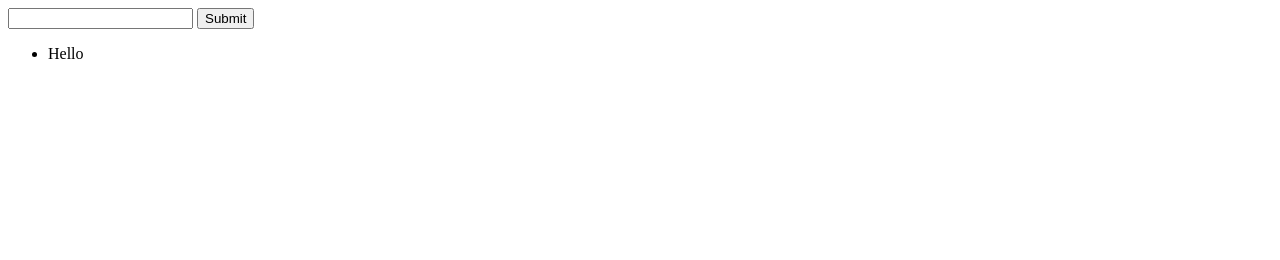
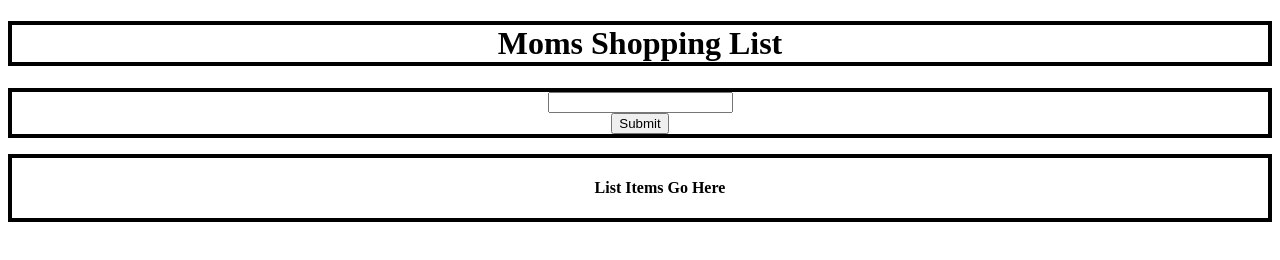
Before and after one commit to NicholasBielecki/vSchoolLevelOne, a website: page moms-shopping-list-start/index2.html in a window 1280 px wide. Drawn offline with Linux system fonts and the light colour scheme.

Commit message:
03082022 commit

```diff
--- a/bieleckiCssFlags/style.css
+++ b/bieleckiCssFlags/style.css
@@ -7,6 +7,7 @@
     display: grid; height: 200px; width: 300px;
     grid-template-columns: 1fr, 1fr, 1fr;
     margin: 10px;
+    border: 2px solid black;
 
 }
 .france1{
--- a/moms-shopping-list-start/index2.html
+++ b/moms-shopping-list-start/index2.html
@@ -14,12 +14,14 @@
         <link rel="stylesheet" href="style2.css">
     </head>
     <body>
-        <form name="form1">
+        <h1 class="h1">Moms Shopping List</h1>
+        <form name="form1" class="form">
             <input type="text" name="inputBox">
             <button>Submit</button>
         </form>
         <ul id="list">
-            <li>Hello</li>
+            <h4>List Items Go Here</h4>
+
         </ul>
 
         <!--[if lt IE 7]>
--- a/moms-shopping-list-start/main2.js
+++ b/moms-shopping-list-start/main2.js
@@ -24,6 +24,8 @@ form1.addEventListener("submit", function(event){
             else if(event.target.textContent === "save"){
                 let editInput = document.getElementById('inputBox2').value
                 console.log(editInput)
+                event.target.parentElement.textContent = editInput
+
                 createEdit.textContent = "edit"
             }
 
--- a/moms-shopping-list-start/style2.css
+++ b/moms-shopping-list-start/style2.css
@@ -1,3 +1,24 @@
-.classList{
-    background-color: blue;
+.h1{
+    display: flex;
+    justify-content: center;
+    border: 4px solid black;
 }
+
+
+
+#list{
+display: flex;
+flex-direction: column;
+justify-content: center;
+align-items: center;
+border: 4px solid black;
+
+}
+.form{
+    display: flex;
+flex-direction: column;
+justify-content: center;
+align-items: center;
+border: 4px solid black;
+
+}
```
Also changed, not shown: escapeRoomUpdated/main.js (+21 -12 lines).
